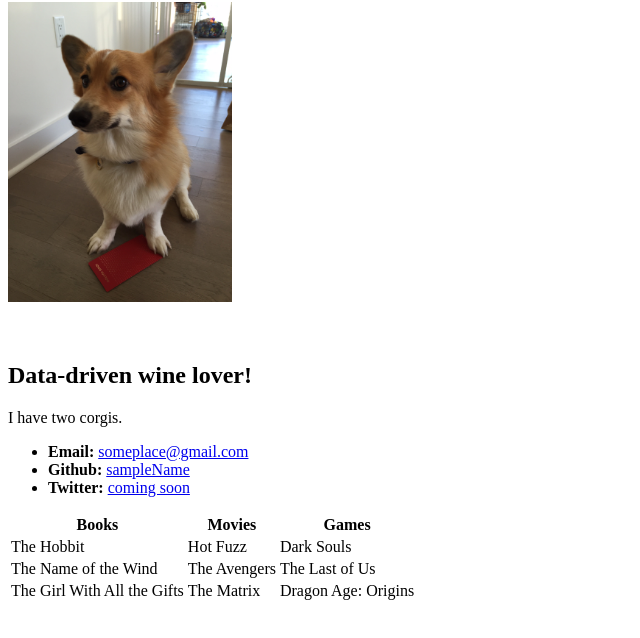
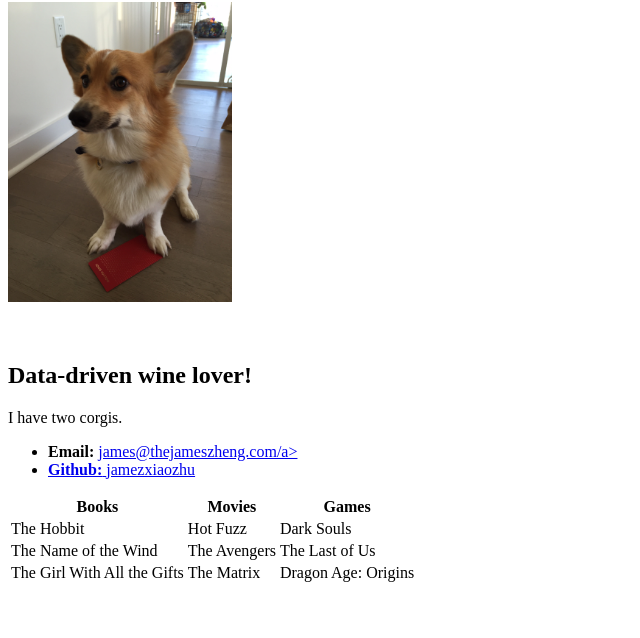
Before and after one commit to jamezxiaozhu/jamezxiaozhu.github.io, a plain HTML site: page index.html in a window 1280 px wide. Shown: the part 78-716 px from the top of the page, without its empty margins (0-640 px from the left). Drawn offline with Linux system fonts and the light colour scheme.

Commit message:
updated website info etc.

```diff
--- a/index.html
+++ b/index.html
@@ -19,9 +19,8 @@
   <p>I have two corgis.</p>
 
   <ul>
-    <li><strong>Email:</strong> <a href="#">someplace@gmail.com</a></li>
-    <li><strong>Github:</strong> <a href="#">sampleName</a></li>
-    <li><strong>Twitter:</strong> <a href="#">coming soon</a></li>
+    <li><strong>Email:</strong> <a href="#">james@thejameszheng.com/a></li>
+    <li><strong>Github:</strong> <a href="#">jamezxiaozhu</a></li>
   </ul>
 
   <table>
```
